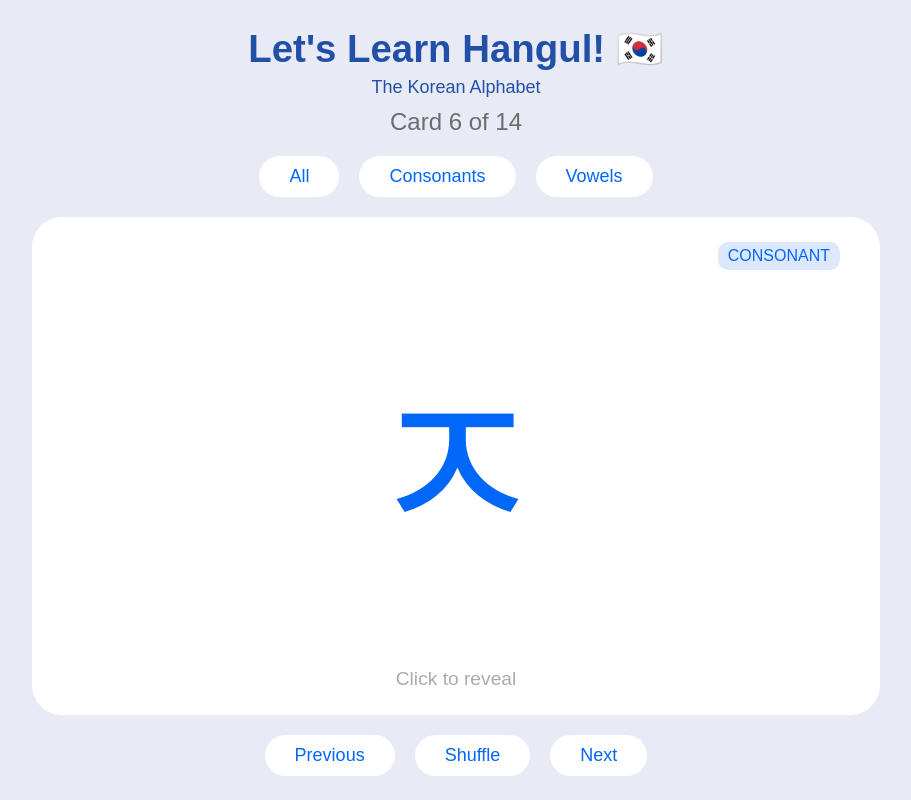
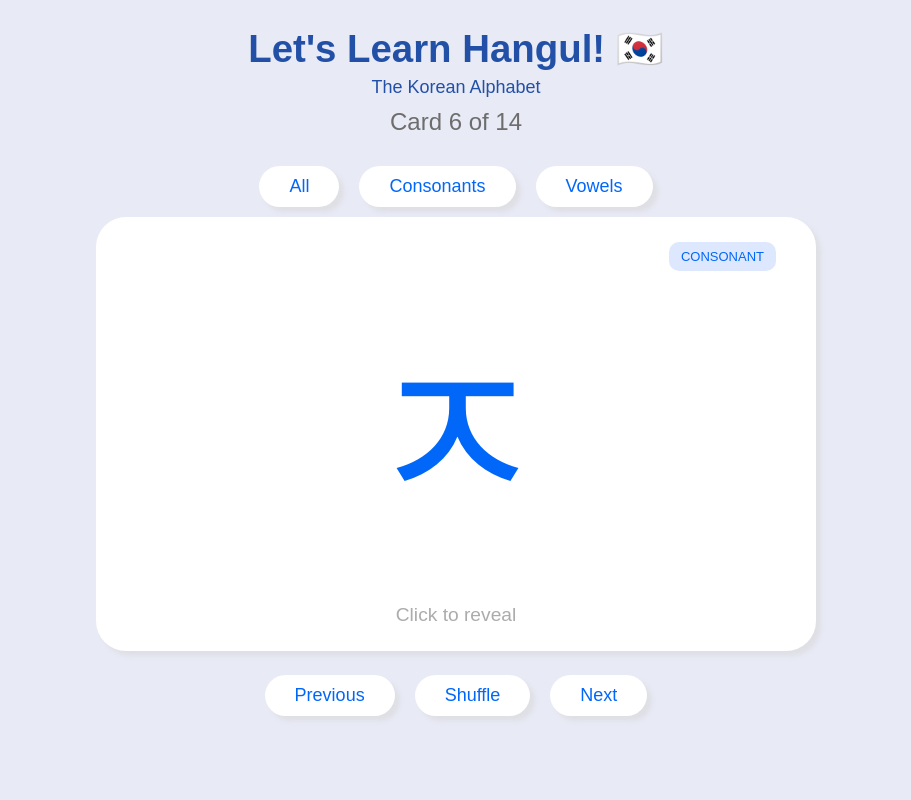
Before and after one commit to VincentChen6345/korean-hangul-flashcards, a React (Vite) app: page / in a window 1280 px wide. Shown: the whole page, without its empty margins (184-1095 px from the left). Built offline with nearby package versions, Linux system fonts and the light colour scheme.

Commit message:
card flip functionality added

```diff
--- /dev/null
+++ b/src/features/FlashCard/Components/CardBack.jsx
@@ -0,0 +1,11 @@
+export default function CardBack({ isFlipped, setIsFlipped }) {
+  return (
+    <div className="card-back" onClick={() => setIsFlipped(!isFlipped)}>
+      <span className="tag tag-back">CONSONANT</span>
+      <span className="pronunciation"> j </span>
+      <span className="hangul"> ㅈ </span>
+      <span className="char-name"> [ jieut ] </span>
+      <button>Play Sound</button>
+    </div>
+  );
+}
--- a/src/features/FlashCard/Components/CardControl.jsx
+++ b/src/features/FlashCard/Components/CardControl.jsx
@@ -0,0 +1,9 @@
+export default function CardControl() {
+  return (
+    <div className="cardControl-container">
+      <button>Previous</button>
+      <button>Shuffle</button>
+      <button>Next</button>
+    </div>
+  );
+}
--- /dev/null
+++ b/src/features/FlashCard/Components/CardFront.jsx
@@ -0,0 +1,9 @@
+export default function CardFront() {
+  return (
+    <div className={"card-front"}>
+      <span className="tag">CONSONANT</span>
+      <span className="character">ㅈ</span>
+      <span className="reveal">Click to reveal</span>
+    </div>
+  );
+}
--- a/src/features/FlashCard/Components/Header.jsx
+++ b/src/features/FlashCard/Components/Header.jsx
@@ -0,0 +1,8 @@
+export default function Header() {
+  return (
+    <div className="heading">
+      <h1 className="title-color ">Let's Learn Hangul! 🇰🇷</h1>
+      <span className="title-color title">The Korean Alphabet</span>
+    </div>
+  );
+}
--- a/src/features/FlashCard/Components/LetterFilter.jsx
+++ b/src/features/FlashCard/Components/LetterFilter.jsx
@@ -0,0 +1,9 @@
+export default function LetterFilter() {
+  return (
+    <div className="filter-container">
+      <button>All</button>
+      <button>Consonants</button>
+      <button>Vowels</button>
+    </div>
+  );
+}
--- a/src/features/FlashCard/FlashCard.css
+++ b/src/features/FlashCard/FlashCard.css
@@ -26,6 +26,7 @@
   padding: 10px 0px 10px 0;
   font-size: x-large;
   color: #6d6d6d;
+  margin-bottom: 10px;
 }
 
 .filter-container button,
@@ -45,26 +46,57 @@
   color: rgb(0, 103, 249);
   width: 100%;
 }
-.card-container {
+.card-front {
   background-color: white;
-  width: 60vw;
-  height: 35vw;
+  width: 50vw;
+  height: 30vw;
   border-radius: 30px;
   padding: 25px 40px 25px 40px;
   display: flex;
   flex-direction: column;
   align-items: center;
-  margin-top: 10px;
   margin-bottom: 10px;
+  position: absolute;
+  left: 50%;
+  top: 0;
+  transform: translateX(-50%);
+  backface-visibility: hidden;
+  pointer-events: none;
 }
 
 .tag {
   background-color: rgb(221, 232, 254);
-  padding: 5px 10px 5px 10px;
+  padding: 7px 12px 7px 12px;
   border-radius: 10px;
   text-align: right;
   width: min-content;
   align-self: flex-end;
+  font-size: small;
+}
+.tag-back {
+  color: white;
+  background-color: rgba(221, 232, 254, 0.45);
+}
+.card-back {
+  background-image: linear-gradient(
+    135deg,
+    rgb(115, 131, 236),
+    rgb(116, 198, 252)
+  );
+  width: 50vw;
+  height: 30vw;
+  border-radius: 30px;
+  padding: 25px 40px 25px 40px;
+  display: flex;
+  flex-direction: column;
+  align-items: center;
+  margin-bottom: 10px;
+  position: absolute;
+  left: 50%;
+  top: 0;
+  transform: translateX(-50%) rotateY(180deg);
+  backface-visibility: hidden;
+  pointer-events: none;
 }
 .character {
   font-size: 200px;
@@ -76,3 +108,47 @@
   color: #6d6d6d93;
   font-size: larger;
 }
+.card-container {
+  position: relative;
+  box-shadow: none;
+  width: 100vw;
+  height: 35vw;
+  transition: transform 0.6s;
+  transform-style: preserve-3d;
+  pointer-events: auto;
+}
+.card-front,
+.card-back,
+button {
+  box-shadow: 5px 5px 5px rgba(216, 216, 216, 0.592);
+}
+
+button:hover {
+  cursor: pointer;
+}
+
+.pronunciation {
+  color: white;
+  font-size: 120px;
+  margin-bottom: 20px;
+}
+.hangul {
+  color: white;
+  font-size: 30px;
+}
+.char-name {
+  color: white;
+}
+.card-container button {
+  margin-top: auto;
+  font-size: small;
+  padding: 10px 30px 10px 30px;
+  border-radius: 30px;
+  border-style: none;
+  box-shadow: none;
+  color: white;
+  background-color: rgba(255, 255, 255, 0.244);
+}
+.flipped {
+  transform: rotateY(180deg);
+}
--- a/src/features/FlashCard/FlashCard.jsx
+++ b/src/features/FlashCard/FlashCard.jsx
@@ -1,28 +1,36 @@
 import "./FlashCard.css";
+import Header from "./Components/Header";
+import LetterFilter from "./Components/LetterFilter";
+import CardFront from "./Components/CardFront";
+import CardBack from "./Components/CardBack";
+import { useState } from "react";
+
+import CardControls from "./Components/CardControl";
 export default function FlashCard() {
+  const alphabet = [
+    { id: 1, char: "ㄱ", type: "consonant", sound: "g/k", name: "giyeok" },
+    { id: 2, char: "ㅏ", type: "vowel", sound: "a", name: null },
+  ];
+  const [isFlipped, setIsFlipped] = useState(false);
+  function cardChangeHandler() {
+    setIsFlipped(!isFlipped);
+    console.log("triggered");
+    console.log(isFlipped);
+  }
   return (
     <div className="feature-container">
-      <div className="heading">
-        <h1 className="title-color ">Let's Learn Hangul! 🇰🇷</h1>
-        <span className="title-color title">The Korean Alphabet</span>
-      </div>
+      <Header />
       <section className="section-container">
         <div className="card-counter">Card 6 of 14</div>
-        <div className="filter-container">
-          <button>All</button>
-          <button>Consonants</button>
-          <button>Vowels</button>
+        <LetterFilter />
+        <div
+          className={`card-container ${isFlipped ? "flipped" : ""}`}
+          onClick={cardChangeHandler}
+        >
+          <CardFront />
+          <CardBack />
         </div>
-        <div className="card-container">
-          <span className="tag">CONSONANT</span>
-          <span className="character">ㅈ</span>
-          <span className="reveal">Click to reveal</span>
-        </div>
-        <div className="cardControl-container">
-          <button>Previous</button>
-          <button>Shuffle</button>
-          <button>Next</button>
-        </div>
+        <CardControls />
       </section>
     </div>
   );
```
Also changed, not shown: src/features/FlashCard/Components/Cards.jsx (deleted), 1 other file (tests, documents, lock files or other folders).
